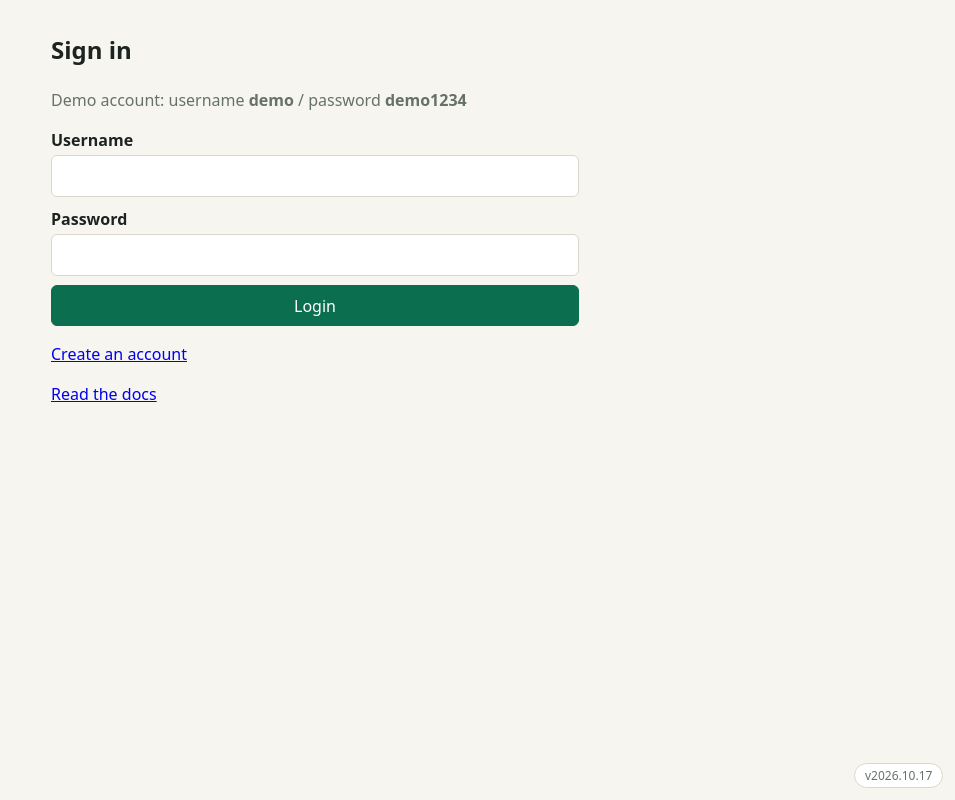
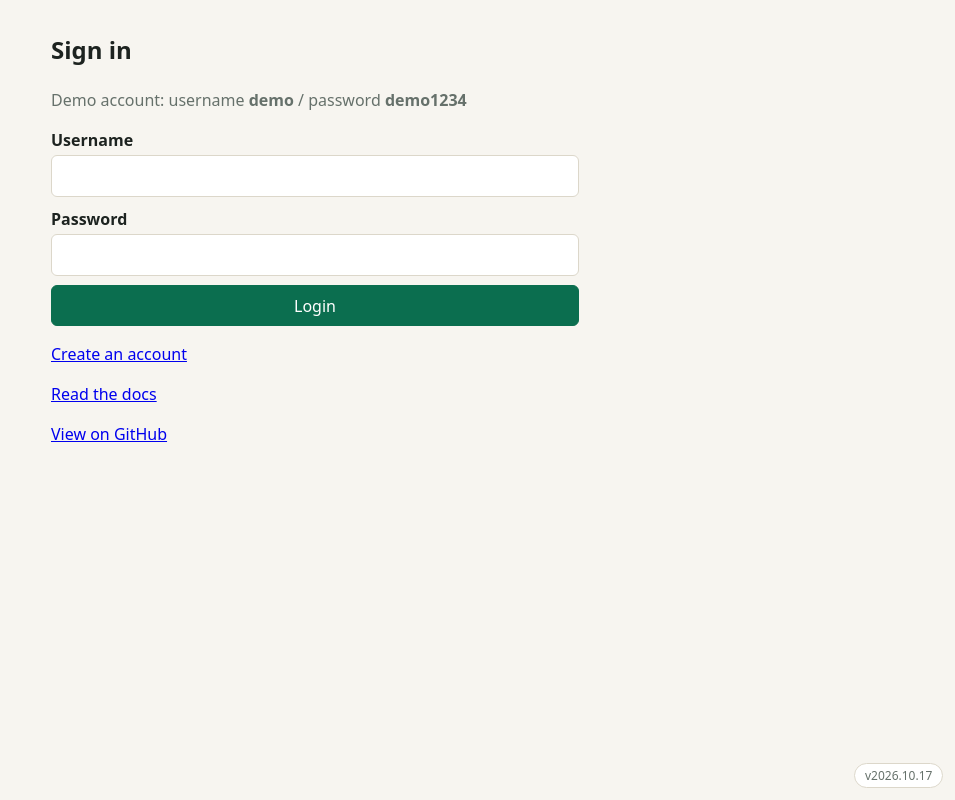
Before and after one commit to mongoemon/testover, a website: page app/index.html in a window 1280 px wide. Shown: the whole page, without its empty margins (325-1280 px from the left). Drawn offline with Linux system fonts and the light colour scheme.

Commit message:
feat: add a "View on GitHub" link to the sign-in page
Links to https://github.com/mongoemon/testover. Adds it to the CHANGELOG
entry of v2026.10.17 and refreshes the login visual baseline (Docker, Linux).

Co-Authored-By: Claude Sonnet 5.5 <noreply@anthropic.com>

```diff
--- a/app/index.html
+++ b/app/index.html
@@ -219,7 +219,8 @@
             ' / password ', h('strong', {}, 'demo1234')),
           form, error,
           h('p', {}, h('a', { href: '#/register' }, 'Create an account')),
-          h('p', {}, h('a', { href: '/docs/overview.html' }, 'Read the docs')));
+          h('p', {}, h('a', { href: '/docs/overview.html' }, 'Read the docs')),
+          h('p', {}, h('a', { href: 'https://github.com/mongoemon/testover', rel: 'noopener' }, 'View on GitHub')));
       }
 
       function registerView() {
@@ -510,7 +511,7 @@
       // ---------- version badge + change log (press and hold the badge) ----------
       // Versions are dates (YYYY.MM.DD). Add new entries at the top; the badge shows the first one.
       const CHANGELOG = [
-        { version: '2026.10.17', changes: ['Docs: added the "why characterization" page and the automation phases page (Thai and English)', 'Tests: added golden master snapshots; characterization now runs on every push and pull request'] },
+        { version: '2026.10.17', changes: ['Docs: added the "why characterization" page and the automation phases page (Thai and English)', 'Tests: added golden master snapshots; characterization now runs on every push and pull request', 'Sign-in page: added a "View on GitHub" link to the repository'] },
         { version: '2026.10.16', changes: ['Added version badge; press and hold it to view this change log'] },
       ];
       const LONG_PRESS_MS = 600;
```
Also changed, not shown: tests/__screenshots__/visual.spec.ts/login.png.
